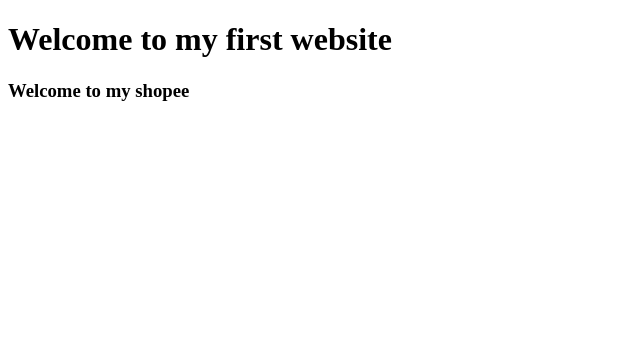
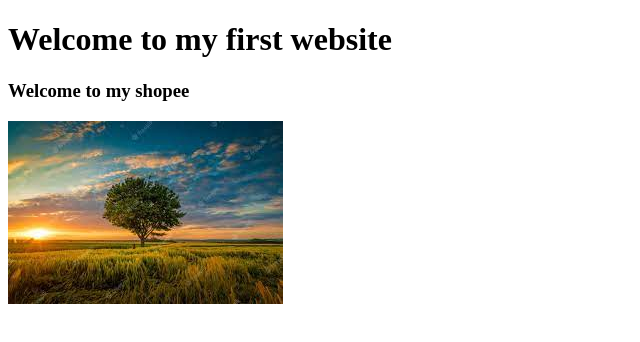
Before and after one commit to agrimsahgal799/shopee, a plain HTML site: page index.html in a window 1280 px wide. Shown: the whole page, without its empty margins (0-640 px from the left). Drawn offline with Linux system fonts and the light colour scheme.

Commit message:
14 jun changes (#2)
* 14 jun changes

* work on add image

```diff
--- a/index.html
+++ b/index.html
@@ -6,5 +6,6 @@
     <body>
         <h1>Welcome to my first website</h1>
         <h3>Welcome to my shopee</h3>
+        <img src="assets/img/nature.jpg">
     </body>
 </html>
```
Also changed, not shown: assets/img/nature.jpg (added).
